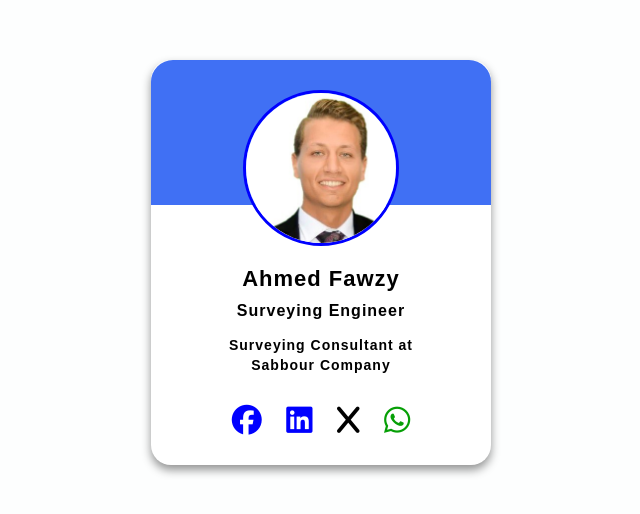
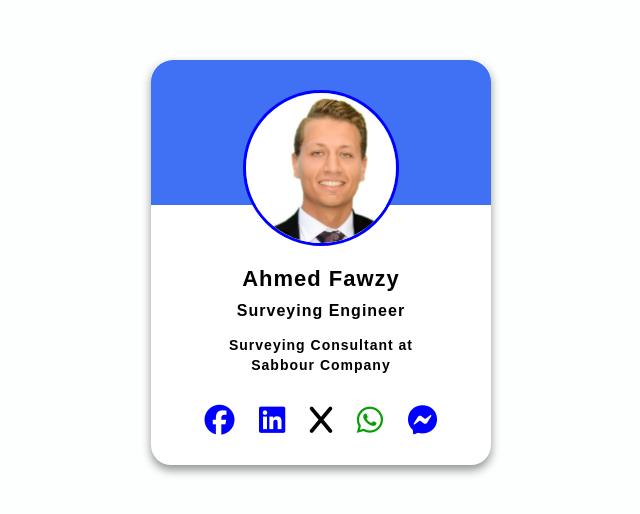
Before and after one commit to Gamelmohamed/ahmed-fawzy, a plain HTML site: page index.html in a window 1280 px wide. Shown: the part 138-652 px from the top of the page, without its empty margins (319-959 px from the left). Drawn offline with Linux system fonts and the light colour scheme.

Commit message:
adding messenger

```diff
--- a/index.html
+++ b/index.html
@@ -32,7 +32,9 @@
         <a href="https://www.linkedin.com/in/ahmed-fawzii-a170a1111?utm_source=share&utm_campaign=share_via&utm_content=profile&utm_medium=android_app"> <i class="fa-brands fa-linkedin"></i></a>
         <a href="https://twitter.com/a_fwzii?t=uYWjKjOes9_ydP-HvOANAA&s=09"> <i class="fa-brands fa-x"></i></a>
         <a href="https://wa.me/qr/AE3JFSSSC5VDP1"> <i class="fa-brands fa-whatsapp"></i></a>
+        <a href="https://www.facebook.com/messages/t/100001869471065"> <i class="fa-brands fa-facebook-messenger"></i></a>
       </div>
+
     </div>
   </body>
 </html>
--- a/social_card.css
+++ b/social_card.css
@@ -94,7 +94,7 @@ body{
     padding: 5px;
 }
 
-.fa-facebook, .fa-linkedin{
+.fa-facebook, .fa-linkedin {
     color: blue;
 }
 
@@ -113,3 +113,9 @@ body{
     font-weight: 600;
     letter-spacing: 1px;
 }
+
+.fa-facebook-messenger{
+    /* background-color: blue; */
+    font-size: 30px;
+    color: blue;
+}
```
